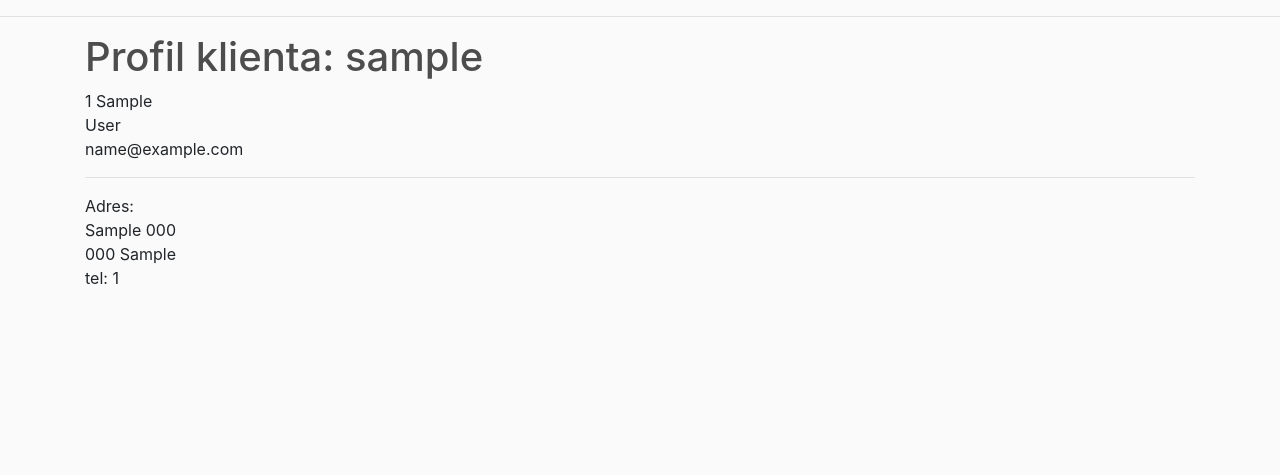
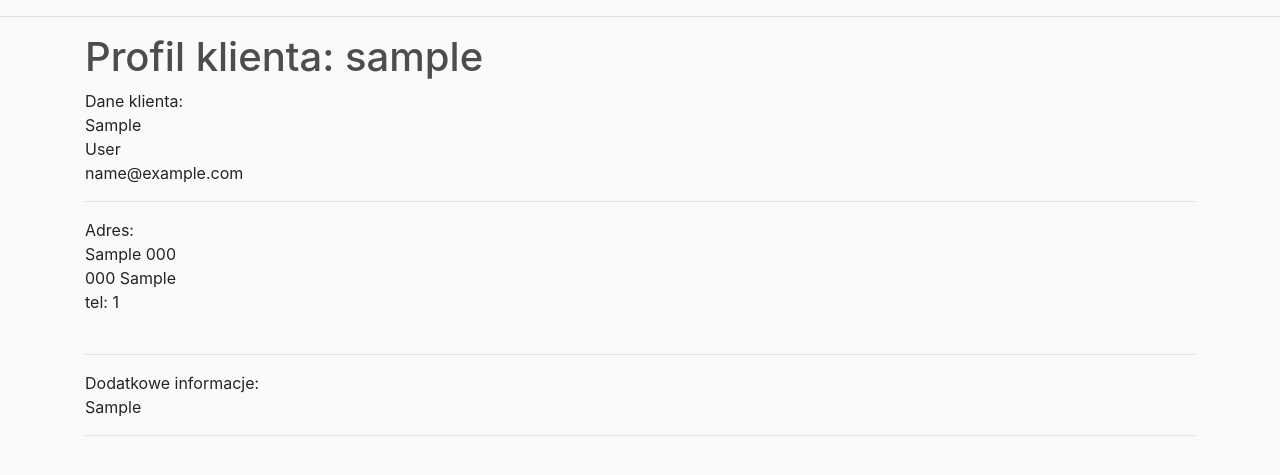
Before and after one commit to azu-pl/Django_web_store_project, a Django app: page /profile/ in a window 1280 px wide. Shown: the part 57-532 px from the top of the page. Run offline with Django 4.2, Linux system fonts and the light colour scheme; a user stored in the database is signed in; tables that the repository leaves empty hold one stand-in row (values such as "Sample post"); some libraries are stand-ins or nearby versions.

Commit message:
Add profile view page with link with user account

```diff
--- a/store/templates/store/profile.html
+++ b/store/templates/store/profile.html
@@ -3,7 +3,7 @@
 {% block content %}
 <h1>Profil klienta: {{ user.username }}</h1>
 <div>
-  {{ user.id }}
+  Dane klienta:<br>
   {{ user.first_name }}<br>
   {{ user.last_name }}<br>
   {{ user.email }}
@@ -14,6 +14,10 @@
   Adres:<br>
   {{ profile.street }} {{ profile.number }}<br>
   {{ profile.post_code }} {{ profile.city }}<br>
-  tel: {{ profile.phone_number }}
+  tel: {{ profile.phone_number }}<br><br><hr>
 </div>
+<div>
+  Dodatkowe informacje:<br>
+  {{ profile.info }}
+</div><hr>
 {% endblock %}
--- a/store/views.py
+++ b/store/views.py
@@ -34,8 +34,6 @@ def sign_up_view(request):
     return render(request, 'registration/sign_up.html', {'form': form})
 
 def profile_view(request):
-    # user = Profile.objects.get(phone_number='')
-    # print(user.name)
-    profile = get_object_or_404(Profile, id=1)
+    profile = get_object_or_404(Profile, user_id=request.user.pk)
     context = {'profile': profile}
     return render(request, 'store/profile.html', context)
```
